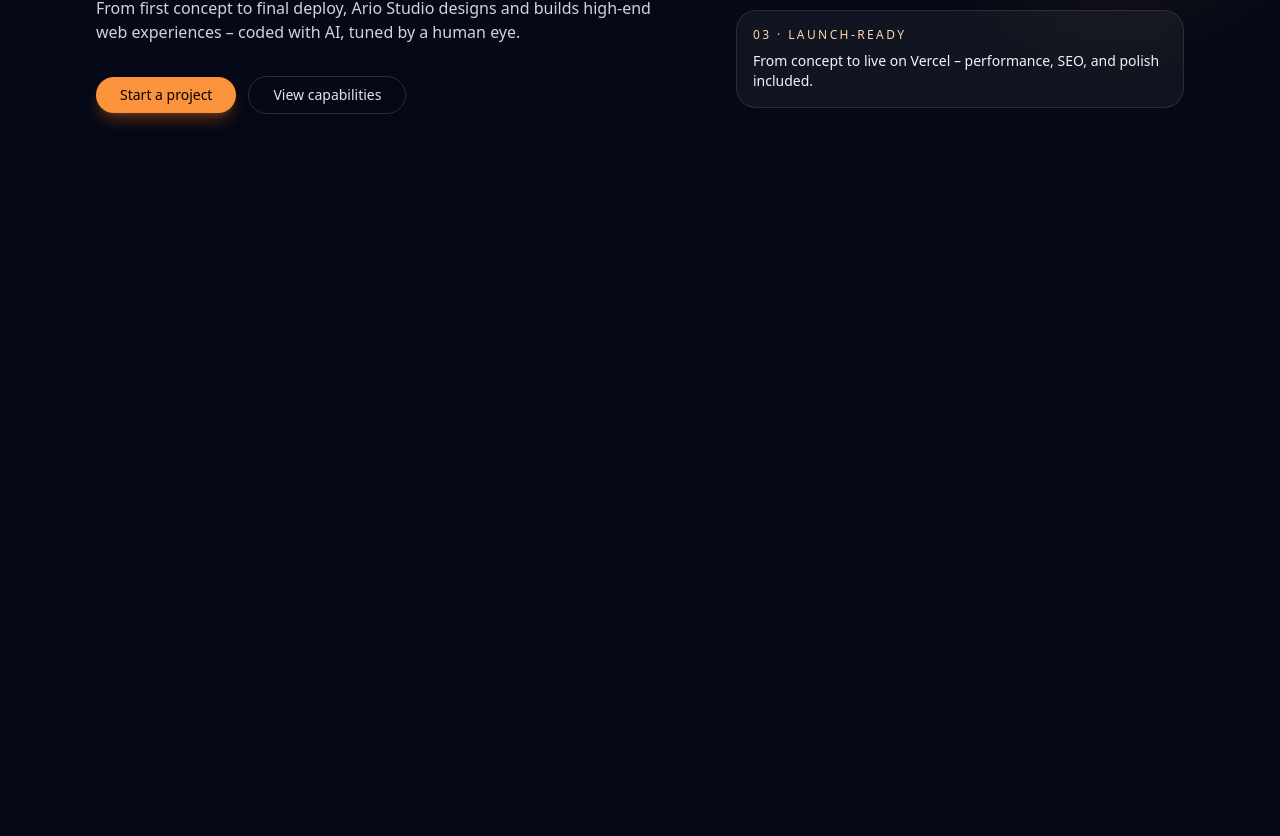
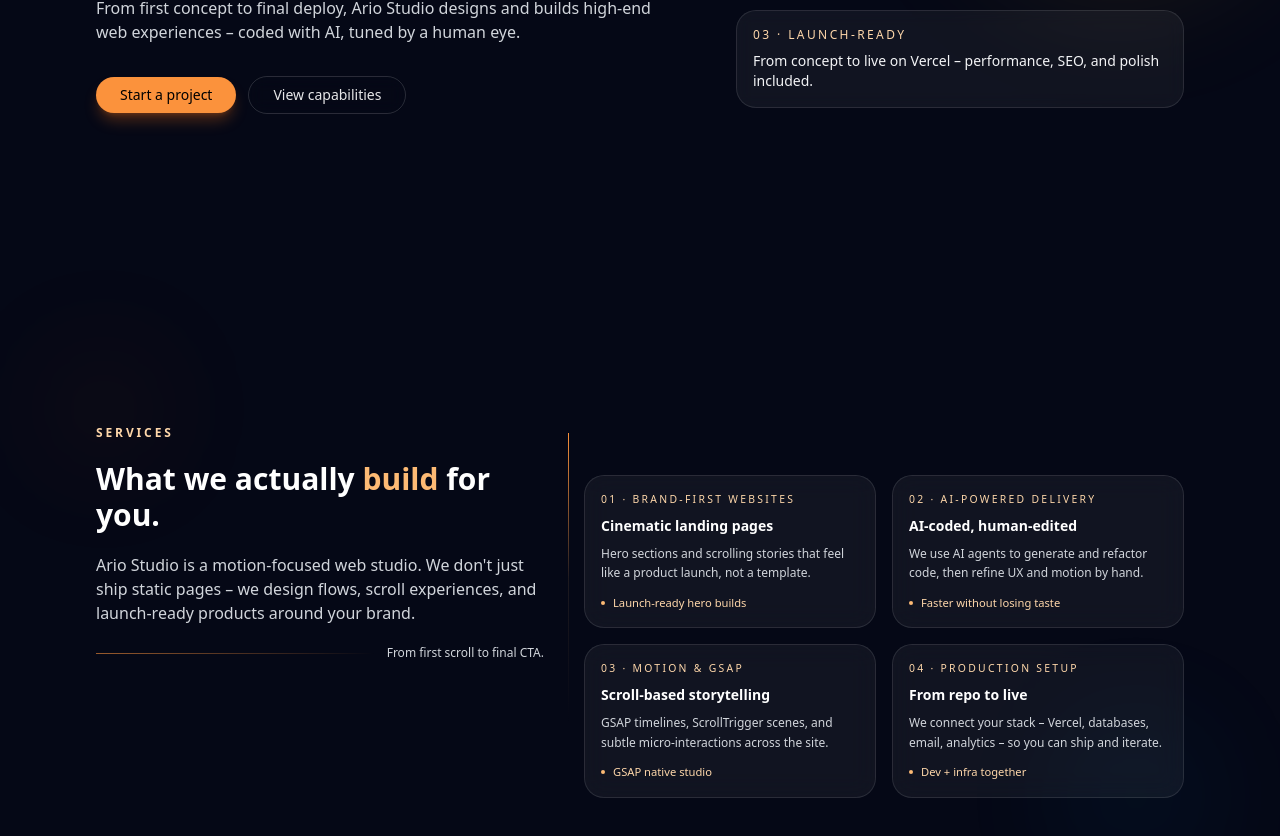
Before and after one commit to mygolario/Ario-Studio-V3, a Next.js app: page / in a window 1280 px wide. Shown: the part 567-1403 px from the top of the page. Before the commit the page ends 912 px from the top, so only its background shows below. Built offline with nearby package versions, Linux system fonts and the light colour scheme.

Commit message:
Add Services component to homepage

```diff
--- a/app/page.tsx
+++ b/app/page.tsx
@@ -1,5 +1,6 @@
 import { Header } from "@/components/Header";
 import { Hero } from "@/components/Hero";
+import { Services } from "@/components/Services";
 
 export default function Home() {
   return (
@@ -8,6 +9,7 @@ export default function Home() {
       {/* فاصله برای اینکه Hero زیر هدر ثابت قایم نشه */}
       <div className="pt-24 md:pt-28">
         <Hero />
+        <Services />
       </div>
     </main>
   );
--- /dev/null
+++ b/components/Services.tsx
@@ -0,0 +1,150 @@
+"use client";
+
+import { useRef } from "react";
+import { gsap } from "gsap";
+import { useGSAP } from "@gsap/react";
+import { ScrollTrigger } from "gsap/ScrollTrigger";
+
+gsap.registerPlugin(useGSAP, ScrollTrigger);
+
+const services = [
+  {
+    label: "01 · Brand-first websites",
+    title: "Cinematic landing pages",
+    body: "Hero sections and scrolling stories that feel like a product launch, not a template.",
+    tag: "Launch-ready hero builds",
+  },
+  {
+    label: "02 · AI-powered delivery",
+    title: "AI-coded, human-edited",
+    body: "We use AI agents to generate and refactor code, then refine UX and motion by hand.",
+    tag: "Faster without losing taste",
+  },
+  {
+    label: "03 · Motion & GSAP",
+    title: "Scroll-based storytelling",
+    body: "GSAP timelines, ScrollTrigger scenes, and subtle micro-interactions across the site.",
+    tag: "GSAP native studio",
+  },
+  {
+    label: "04 · Production setup",
+    title: "From repo to live",
+    body: "We connect your stack – Vercel, databases, email, analytics – so you can ship and iterate.",
+    tag: "Dev + infra together",
+  },
+];
+
+export function Services() {
+  const sectionRef = useRef<HTMLDivElement | null>(null);
+
+  useGSAP(
+    () => {
+      // عنوان و توضیح
+      gsap.from(".services-header", {
+        scrollTrigger: {
+          trigger: sectionRef.current,
+          start: "top 80%",
+        },
+        y: 40,
+        opacity: 0,
+        duration: 0.8,
+        ease: "power2.out",
+      });
+
+      // کارت‌ها
+      gsap.from(".service-card", {
+        scrollTrigger: {
+          trigger: sectionRef.current,
+          start: "top 75%",
+        },
+        y: 50,
+        opacity: 0,
+        duration: 0.9,
+        stagger: 0.12,
+        ease: "power3.out",
+      });
+
+      // خط دکوری سمت راست (اگه دوست نداشتی، می‌تونی حذفش کنی)
+      gsap.from(".services-accent", {
+        scrollTrigger: {
+          trigger: sectionRef.current,
+          start: "top 85%",
+        },
+        scaleY: 0,
+        transformOrigin: "top",
+        duration: 1,
+        ease: "power2.out",
+      });
+    },
+    { scope: sectionRef }
+  );
+
+  return (
+    <section
+      ref={sectionRef}
+      className="relative bg-ario-bg pb-24 pt-10 text-white md:pb-32 md:pt-20"
+    >
+      {/* بک‌گراند خیلی لطیف */}
+      <div className="pointer-events-none absolute inset-0 opacity-60">
+        <div className="absolute left-10 top-0 h-32 w-32 rounded-full bg-orange-500/10 blur-3xl" />
+        <div className="absolute bottom-0 right-16 h-40 w-40 rounded-full bg-sky-500/10 blur-3xl" />
+      </div>
+
+      <div className="relative mx-auto flex max-w-6xl flex-col gap-10 px-4 md:flex-row md:px-8">
+        {/* ستون چپ: عنوان و توضیح */}
+        <div className="services-header max-w-md space-y-5">
+          <p className="text-xs font-semibold uppercase tracking-[0.24em] text-orange-200">
+            SERVICES
+          </p>
+          <h2 className="text-2xl font-semibold leading-snug md:text-3xl">
+            What we actually{" "}
+            <span className="text-orange-300">build</span> for you.
+          </h2>
+          <p className="text-sm text-gray-300 md:text-base">
+            Ario Studio is a motion-focused web studio. We don&apos;t just ship
+            static pages – we design flows, scroll experiences, and launch-ready
+            products around your brand.
+          </p>
+          <div className="hidden items-center gap-3 text-xs text-gray-300 md:flex">
+            <div className="h-px flex-1 bg-gradient-to-r from-orange-400/60 to-transparent" />
+            <span>From first scroll to final CTA.</span>
+          </div>
+        </div>
+
+        {/* ستون راست: کارت‌ها */}
+        <div className="relative flex-1">
+          {/* خط دکوری عمودی */}
+          <div className="services-accent pointer-events-none absolute -left-4 top-2 hidden h-[90%] w-px bg-gradient-to-b from-orange-400 via-orange-300/10 to-transparent md:block" />
+
+          <div className="grid gap-4 md:grid-cols-2">
+            {services.map((service) => (
+              <article
+                key={service.label}
+                className="service-card group relative overflow-hidden rounded-2xl border border-white/10 bg-white/5 p-4 backdrop-blur-md transition-transform duration-300 hover:-translate-y-1 hover:border-orange-300/60"
+              >
+                <p className="text-[0.65rem] uppercase tracking-[0.22em] text-orange-200">
+                  {service.label}
+                </p>
+                <h3 className="mt-2 text-sm font-semibold text-white">
+                  {service.title}
+                </h3>
+                <p className="mt-2 text-xs text-gray-300 leading-relaxed">
+                  {service.body}
+                </p>
+                <div className="mt-3 inline-flex items-center gap-2 text-[0.7rem] text-orange-200">
+                  <span className="h-1 w-1 rounded-full bg-orange-300" />
+                  <span>{service.tag}</span>
+                </div>
+
+                {/* glow hover */}
+                <div className="pointer-events-none absolute inset-0 opacity-0 transition-opacity duration-300 group-hover:opacity-100">
+                  <div className="absolute -bottom-10 right-0 h-24 w-24 rounded-full bg-orange-400/20 blur-3xl" />
+                </div>
+              </article>
+            ))}
+          </div>
+        </div>
+      </div>
+    </section>
+  );
+}
```
